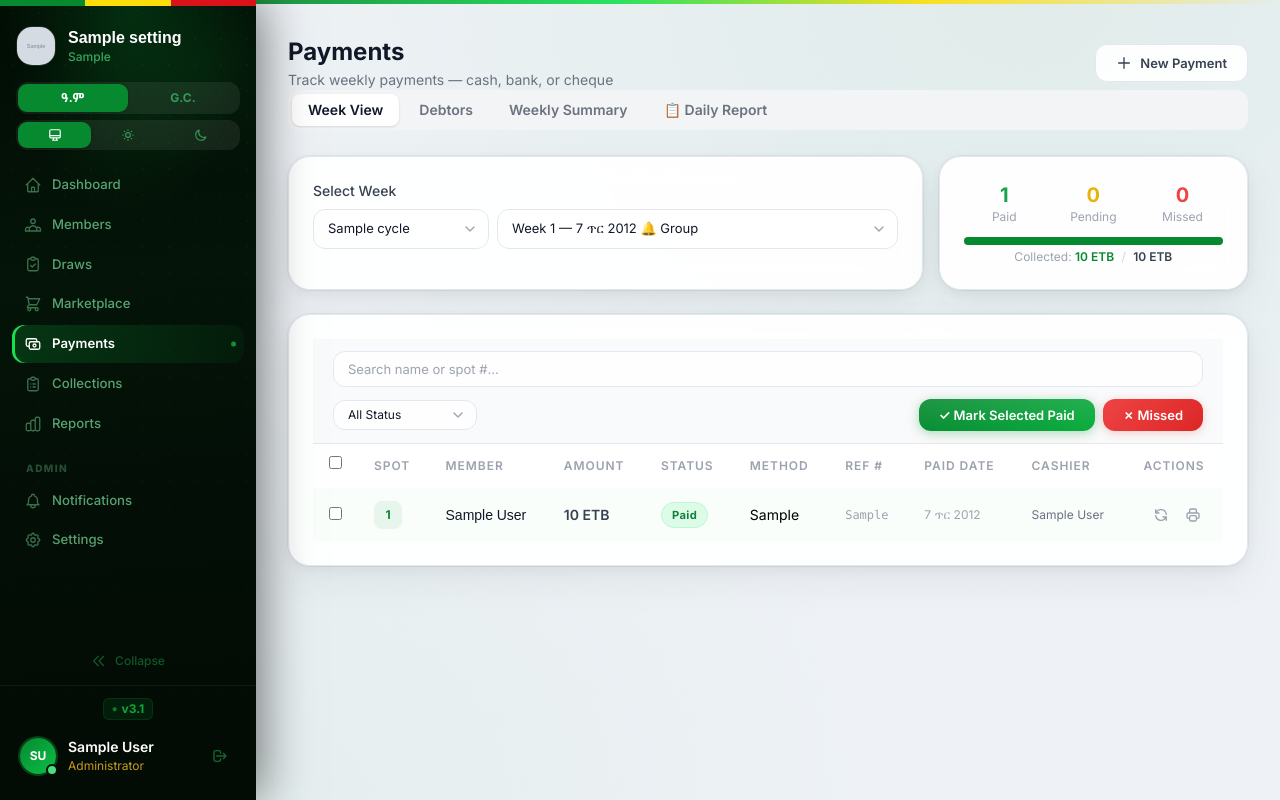
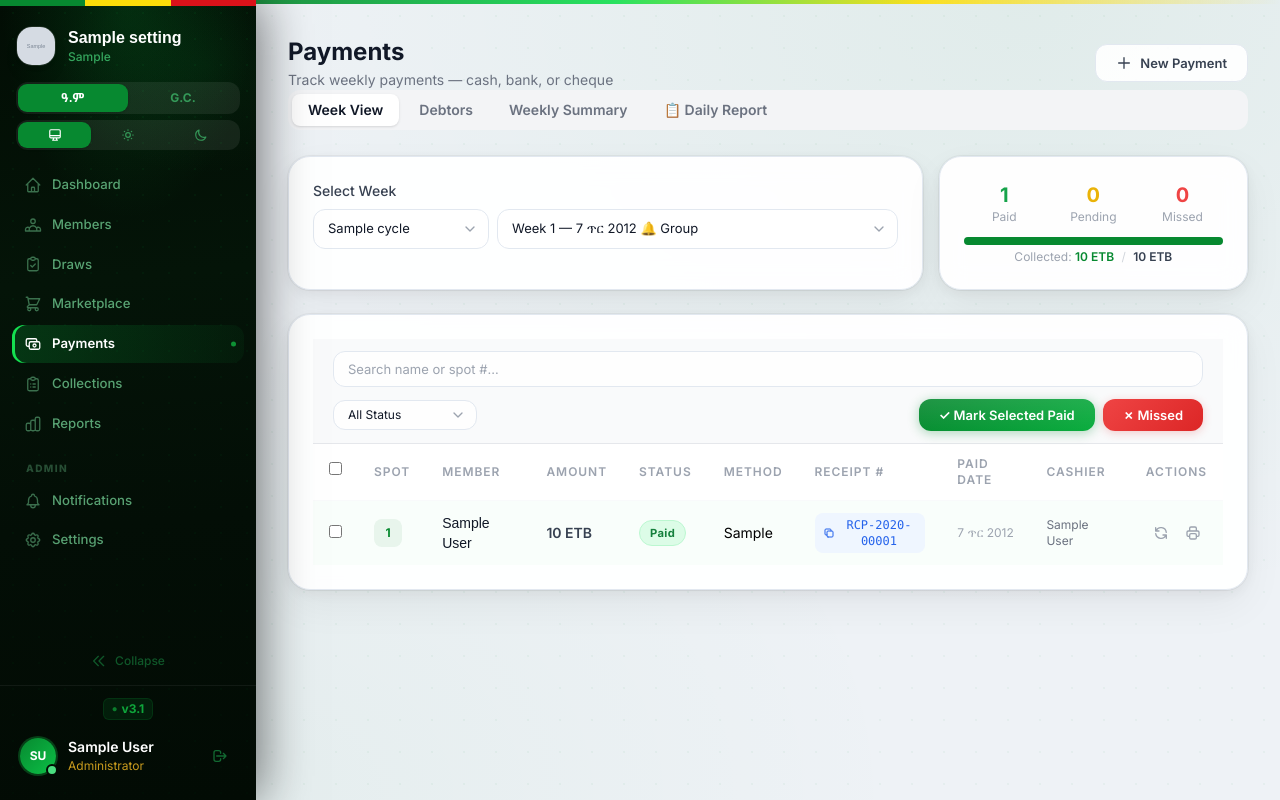
Before and after one commit to tesfaedu21-web/equb, a FastAPI app: page /payments in a window 1280 px wide. Run offline with FastAPI, Linux system fonts and the light colour scheme; the visitor is signed in with stand-in values (Sample User, id 1); tables that the repository leaves empty hold one stand-in row (values such as "Sample post"); grey boxes marked "Sample" are stand-in pictures; data that the repository does not hold is empty; some libraries are stand-ins or nearby versions.

Commit message:
Add receipt numbers to payments list with copy and search
- Receipt format upgraded: RCP-{year}-{id:05d} (e.g. RCP-2026-00023)
- receipt_no exposed in payment_to_dict API response
- Payments table: 'Ref #' column replaced with 'Receipt #' chip (click to copy)
- Search bar now matches receipt number and reference in addition to name/spot
- copyReceipt() shows toast confirmation after clipboard copy

Co-Authored-By: Claude Sonnet 4.6 <noreply@anthropic.com>

```diff
--- a/routers/payments.py
+++ b/routers/payments.py
@@ -97,6 +97,7 @@ def payment_to_dict(p: Payment, cycle_id: Optional[int] = None) -> dict:
         "collected_by_id": p.collected_by_id,
         "collected_by_name": p.collected_by.full_name if p.collected_by else None,
         "updated_at": p.updated_at.isoformat() if p.updated_at else None,
+        "receipt_no": f"RCP-{(p.paid_date.year if p.paid_date else 0):04d}-{p.id:05d}" if p.status == "paid" else None,
     }
 
 
@@ -573,7 +574,8 @@ def payment_receipt(payment_id: int, db: Session = Depends(get_db)):
     total_str      = f"{int((p.amount or 0) + (p.penalty_amount or 0)):,} ETB"
     method_labels  = {"cash": "Cash", "bank_transfer": "Bank Transfer", "cheque": "Cheque"}
     method_str     = method_labels.get(p.payment_method or "", p.payment_method or "—")
-    receipt_no     = f"RCP-{p.id:06d}"
+    year           = p.paid_date.year if p.paid_date else _utcnow().year
+    receipt_no     = f"RCP-{year:04d}-{p.id:05d}"
     collected_by_str = p.collected_by.full_name if p.collected_by else "—"
     is_late        = bool(p.penalty_amount)
 
--- a/templates/payments.html
+++ b/templates/payments.html
@@ -169,7 +169,7 @@
               <th class="text-left px-4 py-3 text-xs font-semibold text-gray-400 uppercase">Amount</th>
               <th class="text-left px-4 py-3 text-xs font-semibold text-gray-400 uppercase">Status</th>
               <th class="text-left px-4 py-3 text-xs font-semibold text-gray-400 uppercase hidden md:table-cell">Method</th>
-              <th class="text-left px-4 py-3 text-xs font-semibold text-gray-400 uppercase hidden lg:table-cell">Ref #</th>
+              <th class="text-left px-4 py-3 text-xs font-semibold text-gray-400 uppercase hidden lg:table-cell">Receipt #</th>
               <th class="text-left px-4 py-3 text-xs font-semibold text-gray-400 uppercase hidden lg:table-cell">Paid Date</th>
               <th class="text-left px-4 py-3 text-xs font-semibold text-gray-400 uppercase hidden md:table-cell">Cashier</th>
               <th class="px-4 py-3 text-xs font-semibold text-gray-400 uppercase">Actions</th>
@@ -216,7 +216,20 @@
                   </template>
                   <span x-show="p.status!=='paid' || !p.payment_method" class="text-gray-300 text-xs">—</span>
                 </td>
-                <td class="px-4 py-3 text-gray-400 text-xs font-mono" x-text="p.reference || '—'"></td>
+                <td class="px-4 py-3 hidden lg:table-cell">
+                  <template x-if="p.receipt_no">
+                    <button @click="copyReceipt(p)"
+                            class="flex items-center gap-1.5 font-mono text-xs text-blue-600 hover:text-blue-800 bg-blue-50 hover:bg-blue-100 px-2 py-1 rounded-lg transition-colors"
+                            :title="'Copy ' + p.receipt_no">
+                      <svg class="w-3 h-3 flex-shrink-0" fill="none" stroke="currentColor" viewBox="0 0 24 24">
+                        <path stroke-linecap="round" stroke-linejoin="round" stroke-width="2"
+                          d="M8 16H6a2 2 0 01-2-2V6a2 2 0 012-2h8a2 2 0 012 2v2m-6 12h8a2 2 0 002-2v-8a2 2 0 00-2-2h-8a2 2 0 00-2 2v8a2 2 0 002 2z"/>
+                      </svg>
+                      <span x-text="p.receipt_no"></span>
+                    </button>
+                  </template>
+                  <span x-show="!p.receipt_no" class="text-gray-300 text-xs">—</span>
+                </td>
                 <td class="px-4 py-3 text-gray-400 text-xs" x-text="p.paid_date ? fmtDate(p.paid_date) : '—'"></td>
                 <td class="px-4 py-3 text-gray-500 text-xs" x-text="p.collected_by_name || '—'"></td>
                 <td class="px-4 py-3">
@@ -973,9 +986,12 @@ function payments() {
         const q = this.search.trim();
         let s = !q;
         if (!s) {
-          const nameMatch = p.member_name?.toLowerCase().includes(q.toLowerCase());
-          const spotMatch = p.spot_numbers?.some(sn => String(sn) === q.replace('#','').trim());
-          s = nameMatch || spotMatch;
+          const ql = q.toLowerCase();
+          const nameMatch   = p.member_name?.toLowerCase().includes(ql);
+          const spotMatch   = p.spot_numbers?.some(sn => String(sn) === q.replace('#','').trim());
+          const receiptMatch = p.receipt_no?.toLowerCase().includes(ql);
+          const refMatch    = p.reference?.toLowerCase().includes(ql);
+          s = nameMatch || spotMatch || receiptMatch || refMatch;
         }
         const st = !this.filterStatus || p.status === this.filterStatus;
         return s && st;
@@ -1011,6 +1027,12 @@ function payments() {
 
     methodLabel(m) {
       return { cash: 'Cash', bank_transfer: 'Bank Transfer', cheque: 'Cheque' }[m] || m;
+    },
+
+    copyReceipt(p) {
+      navigator.clipboard.writeText(p.receipt_no || '').then(() => {
+        this.showToast(`Receipt # copied: ${p.receipt_no}`);
+      });
     },
 
     weekLabel(w) {
```
